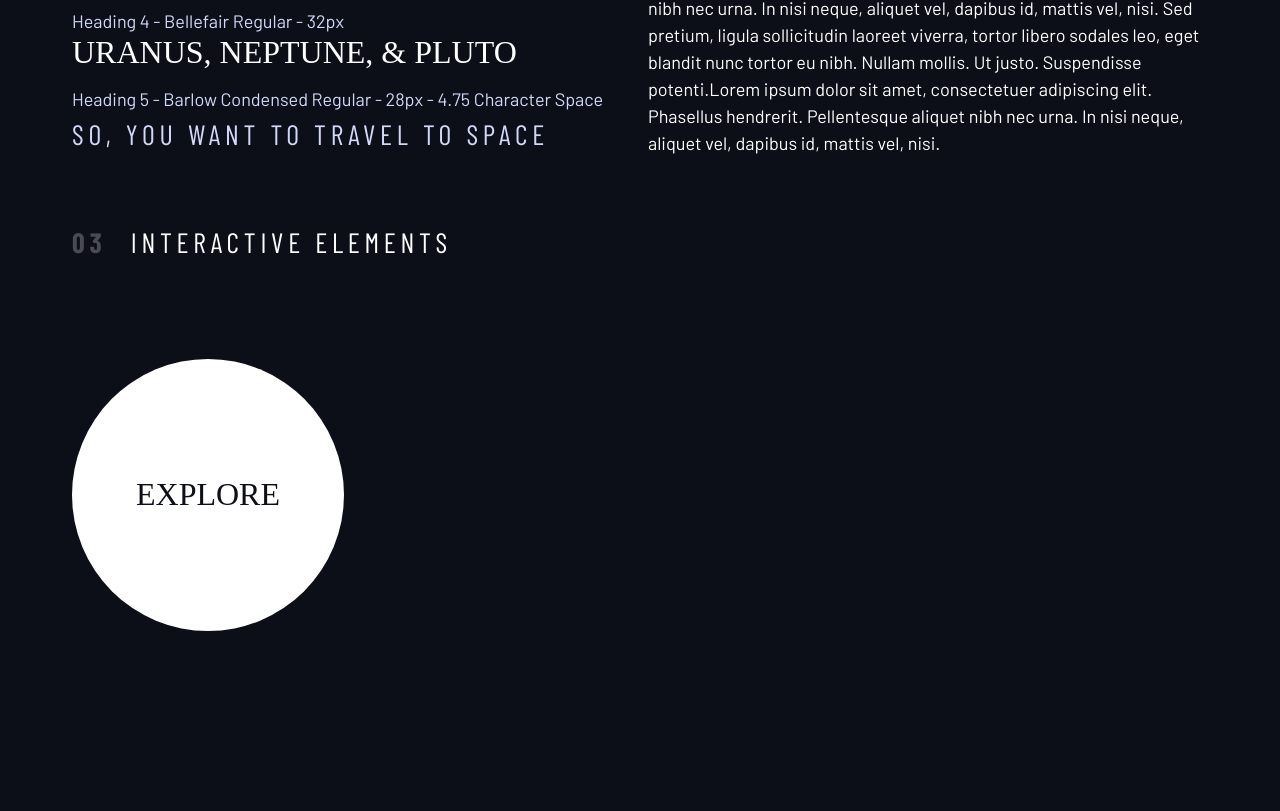
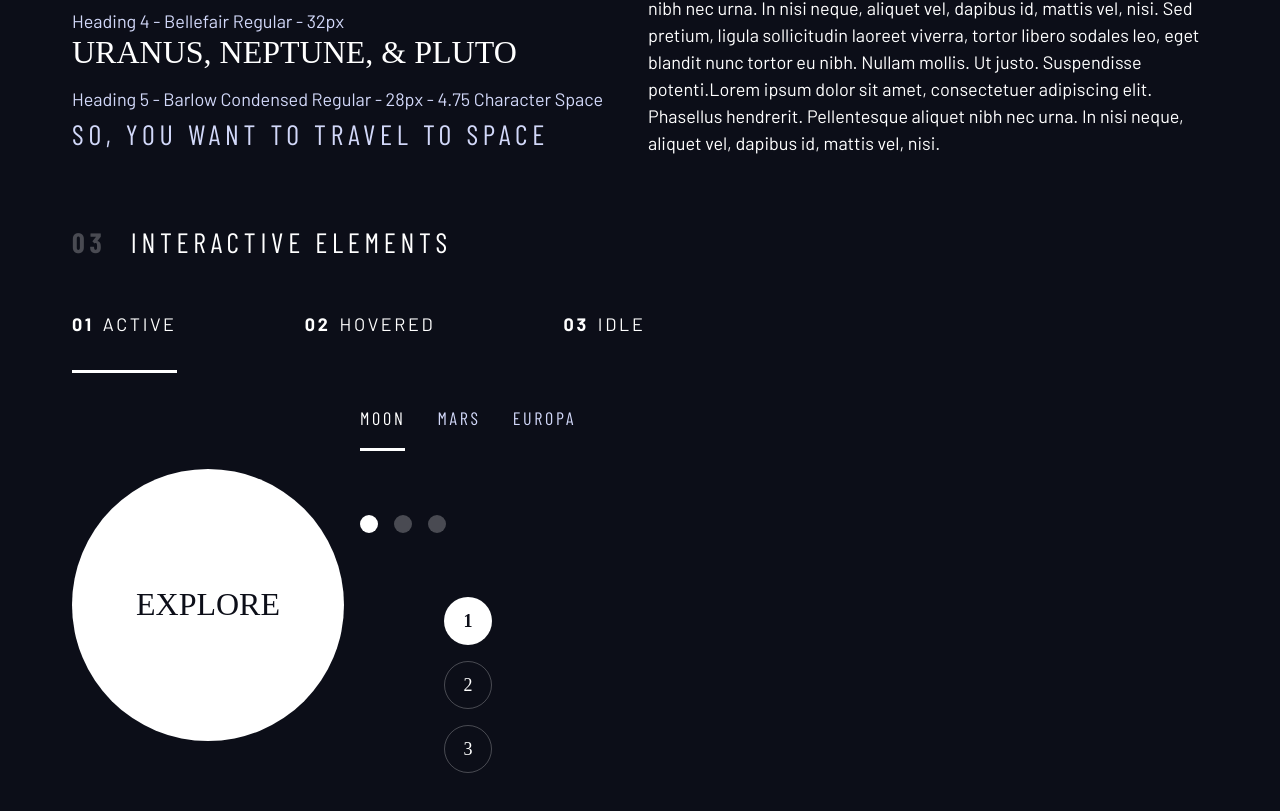
Before and after one commit to ajkendal/frontend-mentor-space-tourism, a Next.js app: page / in a window 1280 px wide. Shown: the part 886-1697 px from the top of the page. Before the commit the page ends 1565 px from the top, so only its background shows below. Built offline with nearby package versions, Linux system fonts and the light colour scheme; a web font is replaced by a local one.

Commit message:
Add interactive element styles and markup
Introduces markup and CSS for navigation, tabs, dot indicators, and numbered indicators in the design system. Enhances the DesignSystem component with examples of interactive UI elements and corresponding styles in globals.css.

```diff
--- a/app/styles/components/DesignSystem.tsx
+++ b/app/styles/components/DesignSystem.tsx
@@ -151,12 +151,30 @@
           <span>03</span> Interactive elements
         </h2>
 
-        {/** navigation */}
-        <div></div>
+        <div>
+          <nav>
+            <ul className='primary-navigation underline-indicators flex'>
+              <li className='active'>
+                <a className='uppercase text-white letter-spacing-2' href='#'>
+                  <span>01</span>Active
+                </a>
+              </li>
+              <li>
+                <a className='uppercase text-white letter-spacing-2' href='#'>
+                  <span>02</span>Hovered
+                </a>
+              </li>
+              <li>
+                <a className='uppercase text-white letter-spacing-2' href='#'>
+                  <span>03</span>Idle
+                </a>
+              </li>
+            </ul>
+          </nav>
+        </div>
 
         <div className='flex'>
           <div style={{ marginTop: '5rem' }}>
-            {/* explore button */}
             <a
               href='#'
               className='large-button uppercase ff-serif fs-600 text-dark bg-white'
@@ -165,12 +183,48 @@
             </a>
           </div>
 
-          <div style={{ marginBottom: '50vh' }}>
-            {/* Tabs */}
+          <div
+            className='flow'
+            style={{ marginBottom: '50vh', ...{ ['--flow-space']: '4rem' } }}
+          >
+            <div className='tab-list underline-indicators flex'>
+              <button
+                aria-selected='true'
+                className='uppercase ff-sans-cond text-accent bg-dark letter-spacing-2'
+              >
+                Moon
+              </button>
+              <button
+                aria-selected='false'
+                className='uppercase ff-sans-cond text-accent bg-dark letter-spacing-2'
+              >
+                Mars
+              </button>
+              <button
+                aria-selected='false'
+                className='uppercase ff-sans-cond text-accent bg-dark letter-spacing-2'
+              >
+                Europa
+              </button>
+            </div>
 
-            {/* Dots */}
+            <div className='dot-indicators flex'>
+              <button aria-selected='true'>
+                <span className='sr-only'>Slide title</span>
+              </button>
+              <button aria-selected='false'>
+                <span className='sr-only'>Slide title</span>
+              </button>
+              <button aria-selected='false'>
+                <span className='sr-only'>Slide title</span>
+              </button>
+            </div>
 
-            {/* Numbers */}
+            <div className='numbered-indicators grid'>
+              <button aria-selected='true'>1</button>
+              <button aria-selected='false'>2</button>
+              <button aria-selected='false'>3</button>
+            </div>
           </div>
         </div>
       </section>
--- a/app/styles/globals.css
+++ b/app/styles/globals.css
@@ -230,6 +230,8 @@
 /* Compontents         */
 /* ------------------- */
 
+/* buttons */
+
 .large-button {
   position: relative;
   display: grid;
@@ -258,3 +260,84 @@
   opacity: 1;
   transform: scale(1.5);
 }
+
+/* navigation */
+
+.primary-navigation {
+  --gap: 8rem;
+  --underline-gap: 2rem;
+  list-style: none;
+  padding: 0;
+  margin: 0;
+}
+
+.primary-navigation a {
+  text-decoration: none;
+}
+
+.primary-navigation a > span {
+  margin-right: 0.5em;
+  font-weight: 700;
+}
+
+.underline-indicators > * {
+  cursor: pointer;
+  padding: var(--underline-gap, 1rem) 0;
+  border: 0;
+  border-bottom: 0.2rem solid hsl(var(--clr-white) / 0);
+}
+
+.underline-indicators > *:hover,
+.underline-indicators > *:focus {
+  border-bottom: 0.2rem solid hsl(var(--clr-white) / 0.5);
+}
+
+.underline-indicators > .active,
+.underline-indicators > [aria-selected='true'] {
+  color: var(--clr-white);
+  border-bottom: 0.2rem solid hsl(var(--clr-white) / 1);
+}
+
+.tab-list {
+  --gap: 2rem;
+}
+
+.dot-indicators > * {
+  cursor: pointer;
+  border: 0;
+  border-radius: 50%;
+  padding: 0.5em;
+  background-color: hsl(var(--clr-white) / 0.25);
+}
+
+.dot-indicators > *:hover,
+.dot-indicators > *:focus {
+  background-color: hsl(var(--clr-white) / 0.5);
+}
+
+.dot-indicators > [aria-selected='true'] {
+  background-color: hsl(var(--clr-white) / 1);
+}
+
+.numbered-indicators > * {
+  font-family: var(--ff-serif);
+  margin: 0 auto;
+  width: 3rem;
+  height: 3rem;
+  cursor: pointer;
+  border-radius: 50%;
+  background-color: transparent;
+  border: 1px solid hsl(var(--clr-white) / 0.25);
+  color: hsl(var(--clr-white));
+}
+
+.numbered-indicators > *:hover,
+.numbered-indicators > *:focus {
+  border: 1px solid hsl(var(--clr-white) / 0.5);
+}
+
+.numbered-indicators > [aria-selected='true'] {
+  background-color: hsl(var(--clr-white) / 1);
+  color: hsl(var(--clr-dark));
+  font-weight: 700;
+}
```
